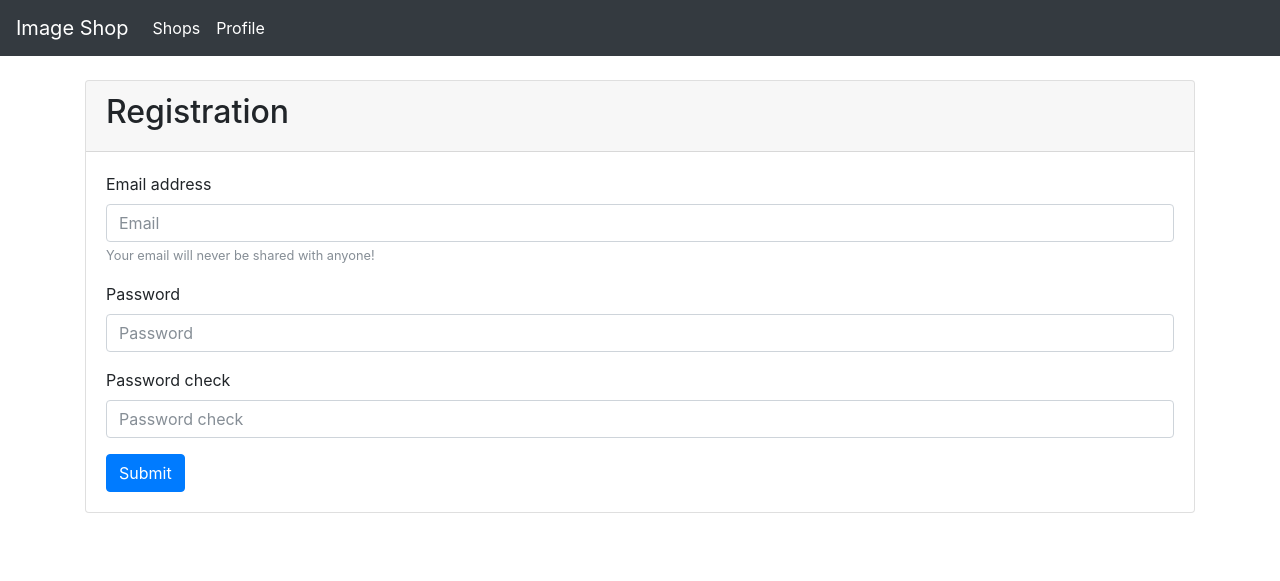
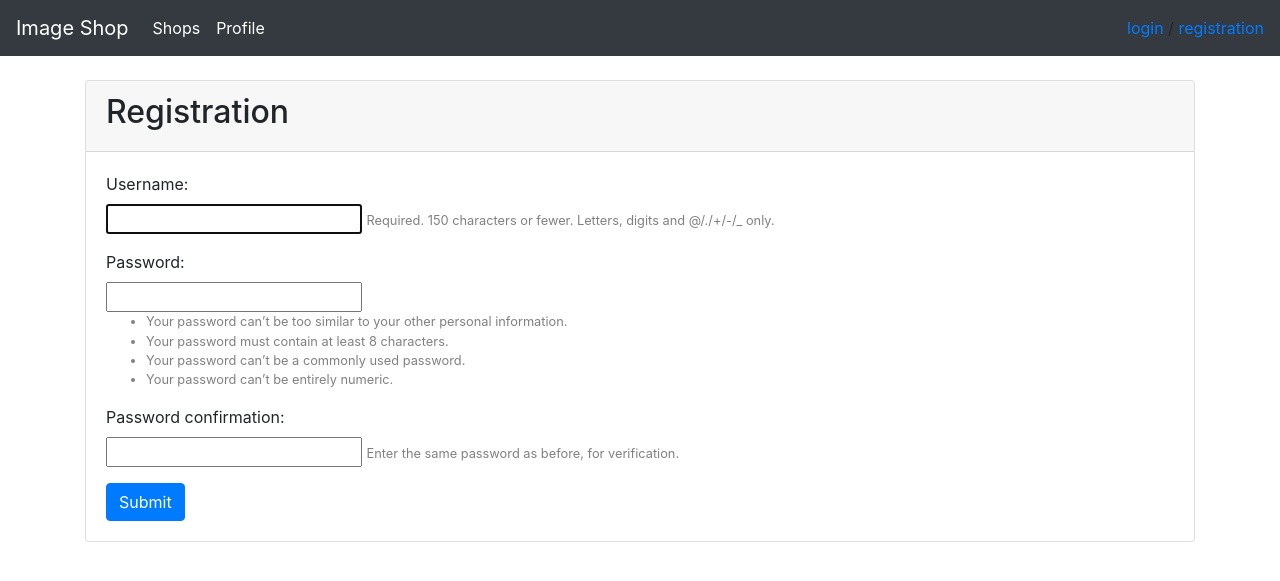
Before and after one commit to Tomatenbiss/DjangoImageShop, a Django app: page /accounts/registration in a window 1280 px wide. Shown: the top 581 px of the page. Run offline with Django 3.2, Linux system fonts and the light colour scheme; some libraries are stand-ins or nearby versions.

Commit message:
Benutzerregistrierung funktionsfaehig

```diff
--- a/accounts/templates/accounts/registration.html
+++ b/accounts/templates/accounts/registration.html
@@ -6,20 +6,20 @@
 			<h2>Registration</h2>
 		</div>
 		<div class="card-body">
-            <form>
+			<form method="post">
+					{% csrf_token %}
+					{% for field in form %}
 					<div class="form-group">
-                    <label for="email">Email address</label>
-                    <input type="email" class="form-control" id="email" aria-describedby="email" placeholder="Email">
-                    <small id="email" class="form-text text-muted">Your email will never be shared with anyone!</small>
+						{{ field.label_tag }}<br>
+						{{ field }}
+						{% if field.help_text %}
+						<small style="color: grey">{{ field.help_text }}</small>
+						{% endif %}
+						{% for error in field.errors %}
+						<p style="color: red">{{ error }}</p>
+						{% endfor %}
 					</div>
-                <div class="form-group">
-                    <label for="password">Password</label>
-                    <input type="password" class="form-control" id="password" placeholder="Password">
-                </div>
-                <div class="form-group">
-                    <label for="password">Password check</label>
-                    <input type="password" class="form-control" id="password" placeholder="Password check">
-                </div>
+				    {% endfor %}
 				<button type="submit" class="btn btn-primary">Submit</button>
 			</form>
 		</div>
--- a/accounts/urls.py
+++ b/accounts/urls.py
@@ -1,8 +1,13 @@
-from django.conf.urls import url
+from django.conf.urls import url, include
+from django.contrib.auth import views as auth_views
+from django.conf import settings
+from django.conf.urls.static import static
 
 from accounts.views import login, registration
 
 urlpatterns = [
-    url(r'^login$', login),
+#    url(r'^login$', login),
+    url(r'^login/$', auth_views.login, {'template_name': 'accounts/login.html'}, name='login_view'),
+    url(r'^logout/$', auth_views.logout, {'next_page': 'login_view'}, name='logout'),
     url(r'^registration$', registration),
 ]
--- a/accounts/views.py
+++ b/accounts/views.py
@@ -1,7 +1,9 @@
 # -*- coding: utf-8 -*-
 from __future__ import unicode_literals
 
-from django.shortcuts import render
+from django.contrib.auth import login, authenticate
+from django.contrib.auth.forms import UserCreationForm
+from django.shortcuts import render, redirect
 
 # Create your views here.
 
@@ -10,12 +12,20 @@ def start_view(request):
     context = {}
     return render(request, 'accounts/landingpage.html', context)
 
+def login_view(request):
+    context = {}
+    return render(request, 'accounts/login.html', context)
 
 def registration(request):
-    context = {}
-    return render(request, 'accounts/registration.html', context)
-
-
-def login(request):
-    context = {}
-    return render(request, 'accounts/login.html', context)
+    if request.method == 'POST':
+        form = UserCreationForm(request.POST)
+        if form.is_valid():
+            form.save()
+            username = form.cleaned_data.get('username')
+            raw_password = form.cleaned_data.get('password1')
+            user = authenticate(username=username, password=raw_password)
+            login(request, user)
+            return redirect('start_view')
+    else:
+        form = UserCreationForm()
+    return render(request, 'accounts/registration.html', {'form': form})
--- a/imageshop/urls.py
+++ b/imageshop/urls.py
@@ -14,17 +14,20 @@ Including another URLconf
     2. Add a URL to urlpatterns:  url(r'^blog/', include('blog.urls'))
 """
 from django.conf.urls import url, include
+from django.contrib.auth import views as auth_views
 from django.contrib import admin
 from django.conf import settings
 from django.conf.urls.static import static
 
-from accounts.views import start_view
+from accounts.views import start_view, login, registration
 from accounts import urls as accounts_urls
 
 urlpatterns = [
     url(r'^admin/', admin.site.urls),
-    url(r'^$', start_view),
+    url(r'^$', start_view, name='start_view'),
     url(r'^accounts/', include(accounts_urls)),
+    url(r'^registration$', registration, name='registration'),
+    url(r'^accounts/profile/$', start_view, name='start_view'),
 ]
 
 if settings.DEBUG:
--- a/templates/base.html
+++ b/templates/base.html
@@ -22,6 +22,15 @@
               <a class="nav-link" href="#">Profile</a>
             </li>
           </ul>
+          <ul class="nav navbar-nav navbar-right">
+            <li class="nav-item">
+              {% if user.is_authenticated %}
+              <a href="{% url 'logout' %}">logout</a>
+              {% else %}
+              <a href="{% url 'login_view' %}">login</a> / <a href="{% url 'registration' %}">registration</a>
+              {% endif %}
+            </li>
+         </ul>
         </div>
       </nav>
 
```
Also changed, not shown: accounts/templates/accounts/login.html (+18 -12 lines), db.sqlite3, imageshop/settings.py (line endings or trailing spaces). Lines whose indentation alone changed are shown as unchanged.
